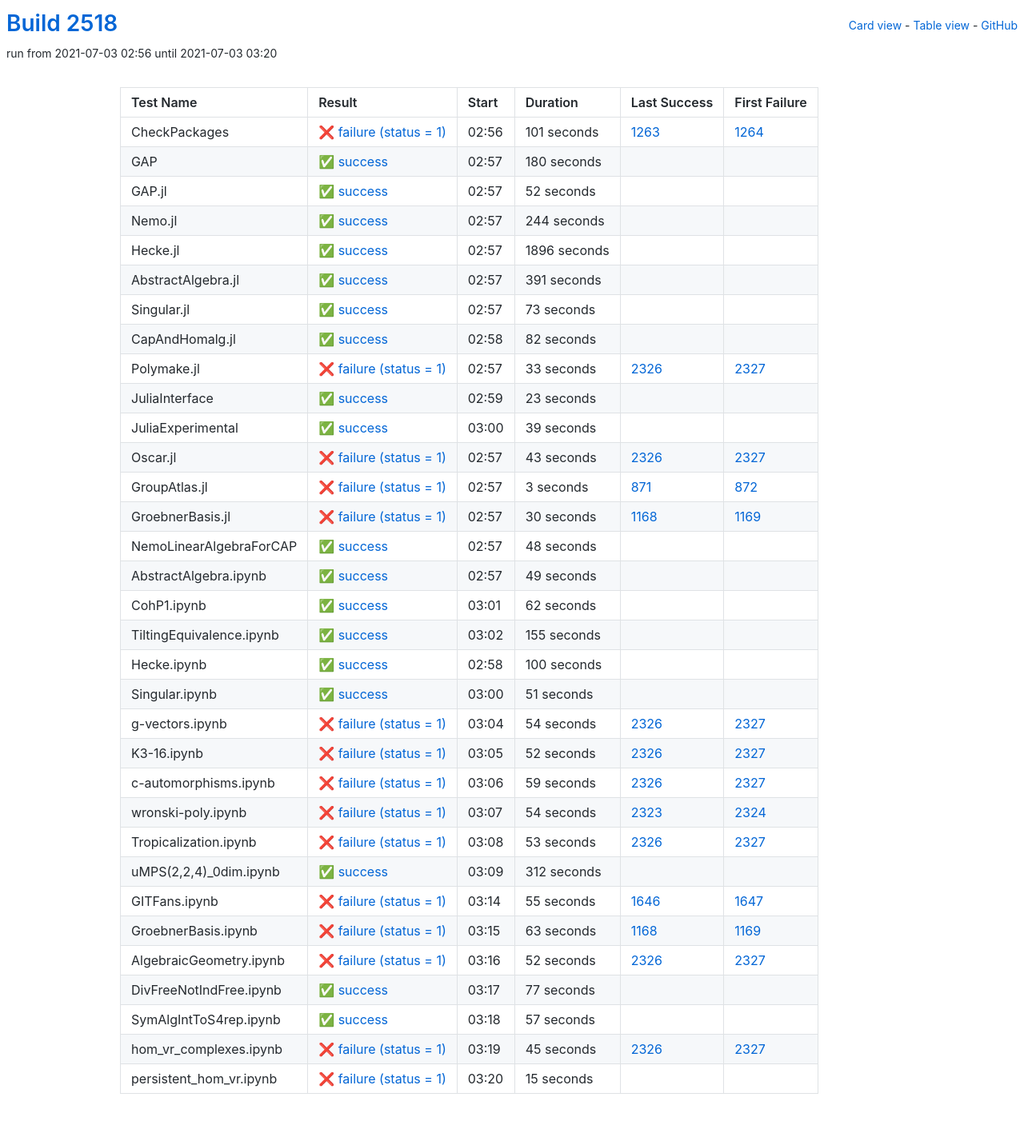
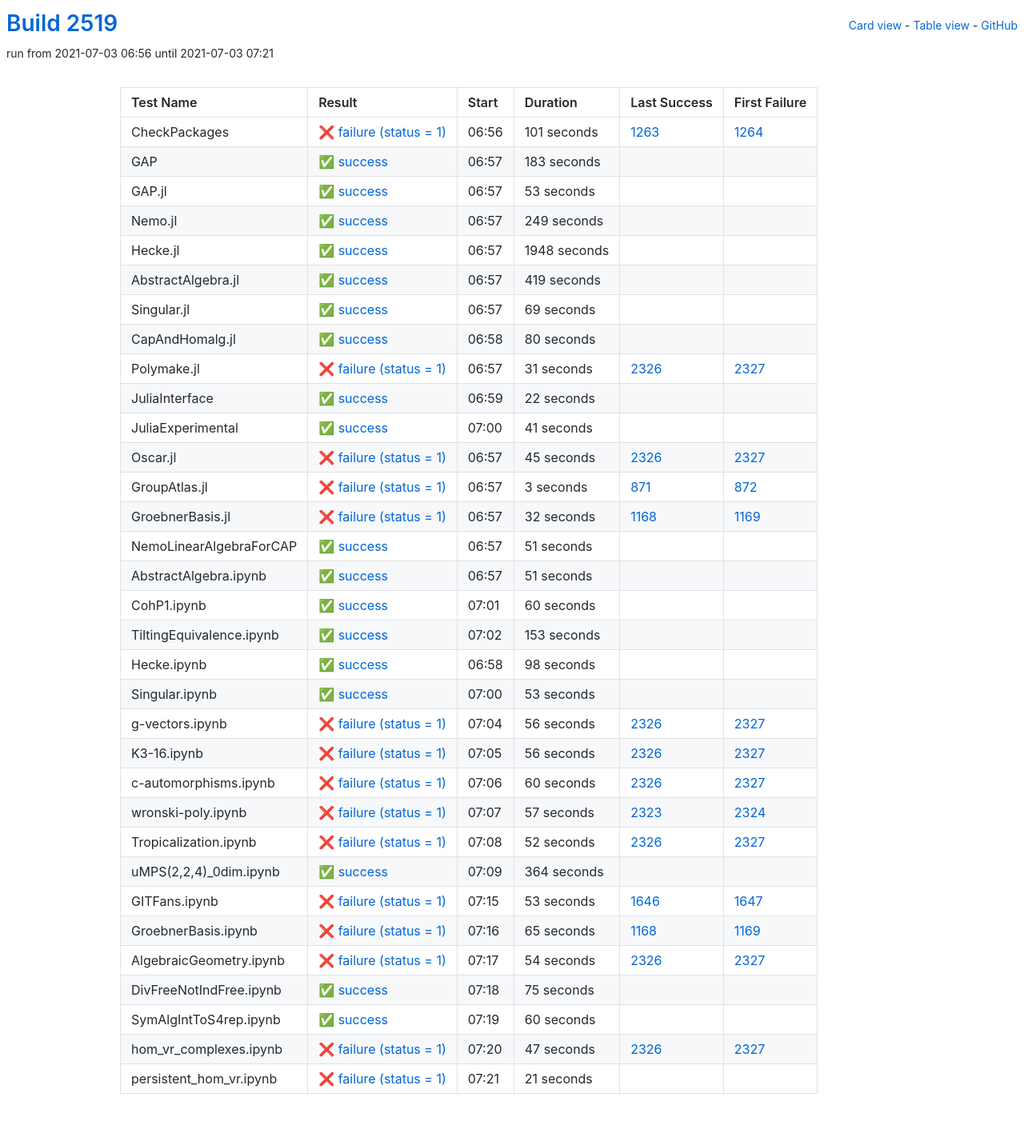
Before and after one commit to oscar-system/oscar-ci-status-stable, a Jekyll site: the page built from table.html, in a window 1280 px wide. Shown: the whole page at 80% size. Built offline with Jekyll 4.4.1, drawn with Linux system fonts in a browser that asks for light colours.

Commit message:
Build #2519

```diff
--- a/_data/ci.yml
+++ b/_data/ci.yml
@@ -1,6 +1,6 @@
 ---
-build: 2518
-build_url: https://oscarci.mathematik.uni-kl.de/job/oscar-stable/2518/
+build: 2519
+build_url: https://oscarci.mathematik.uni-kl.de/job/oscar-stable/2519/
 job: oscar-stable
 organization: oscar-system
 repo: oscar-ci-status-stable
@@ -8,8 +8,8 @@ repourl: https://github.com/oscar-system/oscar-ci-status-stable
 tests:
 - name: CheckPackages
   id: checkpackages
-  log: https://oscarci.mathematik.uni-kl.de/job/oscar-stable/2518/artifact/logs/build-2518/CheckPackages.log
-  start: 2021-07-03 02:56
+  log: https://oscarci.mathematik.uni-kl.de/job/oscar-stable/2519/artifact/logs/build-2519/CheckPackages.log
+  start: 2021-07-03 06:56
   success: false
   exitcode: 1
   status: failure
@@ -20,140 +20,140 @@ tests:
   first_failure_url: https://oscarci.mathematik.uni-kl.de/job/oscar-stable/1264/
 - name: GAP
   id: gap
-  log: https://oscarci.mathematik.uni-kl.de/job/oscar-stable/2518/artifact/logs/build-2518/GAP.log
-  start: 2021-07-03 02:57
+  log: https://oscarci.mathematik.uni-kl.de/job/oscar-stable/2519/artifact/logs/build-2519/GAP.log
+  start: 2021-07-03 06:57
   success: true
   exitcode: 0
   status: success
-  duration: 180
+  duration: 183
   last_success: false
   last_success_url:
   first_failure: false
   first_failure_url:
 - name: GAP.jl
   id: gap-jl
-  log: https://oscarci.mathematik.uni-kl.de/job/oscar-stable/2518/artifact/logs/build-2518/GAP.jl.log
-  start: 2021-07-03 02:57
+  log: https://oscarci.mathematik.uni-kl.de/job/oscar-stable/2519/artifact/logs/build-2519/GAP.jl.log
+  start: 2021-07-03 06:57
   success: true
   exitcode: 0
   status: success
-  duration: 52
+  duration: 53
   last_success: false
   last_success_url:
   first_failure: false
   first_failure_url:
 - name: Nemo.jl
   id: nemo-jl
-  log: https://oscarci.mathematik.uni-kl.de/job/oscar-stable/2518/artifact/logs/build-2518/Nemo.jl.log
-  start: 2021-07-03 02:57
+  log: https://oscarci.mathematik.uni-kl.de/job/oscar-stable/2519/artifact/logs/build-2519/Nemo.jl.log
+  start: 2021-07-03 06:57
   success: true
   exitcode: 0
   status: success
-  duration: 244
+  duration: 249
   last_success: false
   last_success_url:
   first_failure: false
   first_failure_url:
 - name: Hecke.jl
   id: hecke-jl
-  log: https://oscarci.mathematik.uni-kl.de/job/oscar-stable/2518/artifact/logs/build-2518/Hecke.jl.log
-  start: 2021-07-03 02:57
+  log: https://oscarci.mathematik.uni-kl.de/job/oscar-stable/2519/artifact/logs/build-2519/Hecke.jl.log
+  start: 2021-07-03 06:57
   success: true
   exitcode: 0
   status: success
-  duration: 1896
+  duration: 1948
   last_success: false
   last_success_url:
   first_failure: false
   first_failure_url:
 - name: AbstractAlgebra.jl
   id: abstractalgebra-jl
-  log: https://oscarci.mathematik.uni-kl.de/job/oscar-stable/2518/artifact/logs/build-2518/AbstractAlgebra.jl.log
-  start: 2021-07-03 02:57
+  log: https://oscarci.mathematik.uni-kl.de/job/oscar-stable/2519/artifact/logs/build-2519/AbstractAlgebra.jl.log
+  start: 2021-07-03 06:57
   success: true
   exitcode: 0
   status: success
-  duration: 391
+  duration: 419
   last_success: false
   last_success_url:
   first_failure: false
   first_failure_url:
 - name: Singular.jl
   id: singular-jl
-  log: https://oscarci.mathematik.uni-kl.de/job/oscar-stable/2518/artifact/logs/build-2518/Singular.jl.log
-  start: 2021-07-03 02:57
+  log: https://oscarci.mathematik.uni-kl.de/job/oscar-stable/2519/artifact/logs/build-2519/Singular.jl.log
+  start: 2021-07-03 06:57
   success: true
   exitcode: 0
   status: success
-  duration: 73
+  duration: 69
   last_success: false
   last_success_url:
   first_failure: false
   first_failure_url:
 - name: CapAndHomalg.jl
   id: capandhomalg-jl
-  log: https://oscarci.mathematik.uni-kl.de/job/oscar-stable/2518/artifact/logs/build-2518/CapAndHomalg.jl.log
-  start: 2021-07-03 02:58
+  log: https://oscarci.mathematik.uni-kl.de/job/oscar-stable/2519/artifact/logs/build-2519/CapAndHomalg.jl.log
+  start: 2021-07-03 06:58
   success: true
   exitcode: 0
   status: success
-  duration: 82
+  duration: 80
   last_success: false
   last_success_url:
   first_failure: false
   first_failure_url:
 - name: Polymake.jl
   id: polymake-jl
-  log: https://oscarci.mathematik.uni-kl.de/job/oscar-stable/2518/artifact/logs/build-2518/Polymake.jl.log
-  start: 2021-07-03 02:57
+  log: https://oscarci.mathematik.uni-kl.de/job/oscar-stable/2519/artifact/logs/build-2519/Polymake.jl.log
+  start: 2021-07-03 06:57
   success: false
   exitcode: 1
   status: failure
-  duration: 33
+  duration: 31
   last_success: 2326
   last_success_url: https://oscarci.mathematik.uni-kl.de/job/oscar-stable/2326/
   first_failure: 2327
   first_failure_url: https://oscarci.mathematik.uni-kl.de/job/oscar-stable/2327/
 - name: JuliaInterface
   id: juliainterface
-  log: https://oscarci.mathematik.uni-kl.de/job/oscar-stable/2518/artifact/logs/build-2518/JuliaInterface.log
-  start: 2021-07-03 02:59
+  log: https://oscarci.mathematik.uni-kl.de/job/oscar-stable/2519/artifact/logs/build-2519/JuliaInterface.log
+  start: 2021-07-03 06:59
   success: true
   exitcode: 0
   status: success
-  duration: 23
+  duration: 22
   last_success: false
   last_success_url:
   first_failure: false
   first_failure_url:
 - name: JuliaExperimental
   id: juliaexperimental
-  log: https://oscarci.mathematik.uni-kl.de/job/oscar-stable/2518/artifact/logs/build-2518/JuliaExperimental.log
-  start: 2021-07-03 03:00
+  log: https://oscarci.mathematik.uni-kl.de/job/oscar-stable/2519/artifact/logs/build-2519/JuliaExperimental.log
+  start: 2021-07-03 07:00
   success: true
   exitcode: 0
   status: success
-  duration: 39
+  duration: 41
   last_success: false
   last_success_url:
   first_failure: false
   first_failure_url:
 - name: Oscar.jl
   id: oscar-jl
-  log: https://oscarci.mathematik.uni-kl.de/job/oscar-stable/2518/artifact/logs/build-2518/Oscar.jl.log
-  start: 2021-07-03 02:57
+  log: https://oscarci.mathematik.uni-kl.de/job/oscar-stable/2519/artifact/logs/build-2519/Oscar.jl.log
+  start: 2021-07-03 06:57
   success: false
   exitcode: 1
   status: failure
-  duration: 43
+  duration: 45
   last_success: 2326
   last_success_url: https://oscarci.mathematik.uni-kl.de/job/oscar-stable/2326/
   first_failure: 2327
   first_failure_url: https://oscarci.mathematik.uni-kl.de/job/oscar-stable/2327/
 - name: GroupAtlas.jl
   id: groupatlas-jl
-  log: https://oscarci.mathematik.uni-kl.de/job/oscar-stable/2518/artifact/logs/build-2518/GroupAtlas.jl.log
-  start: 2021-07-03 02:57
+  log: https://oscarci.mathematik.uni-kl.de/job/oscar-stable/2519/artifact/logs/build-2519/GroupAtlas.jl.log
+  start: 2021-07-03 06:57
   success: false
   exitcode: 1
   status: failure
@@ -164,80 +164,20 @@ tests:
   first_failure_url: https://oscarci.mathematik.uni-kl.de/job/oscar-stable/872/
 - name: GroebnerBasis.jl
   id: groebnerbasis-jl
-  log: https://oscarci.mathematik.uni-kl.de/job/oscar-stable/2518/artifact/logs/build-2518/GroebnerBasis.jl.log
-  start: 2021-07-03 02:57
+  log: https://oscarci.mathematik.uni-kl.de/job/oscar-stable/2519/artifact/logs/build-2519/GroebnerBasis.jl.log
+  start: 2021-07-03 06:57
   success: false
   exitcode: 1
   status: failure
-  duration: 30
+  duration: 32
   last_success: 1168
   last_success_url: https://oscarci.mathematik.uni-kl.de/job/oscar-stable/1168/
   first_failure: 1169
   first_failure_url: https://oscarci.mathematik.uni-kl.de/job/oscar-stable/1169/
 - name: NemoLinearAlgebraForCAP
   id: nemolinearalgebraforcap
-  log: https://oscarci.mathematik.uni-kl.de/job/oscar-stable/2518/artifact/logs/build-2518/NemoLinearAlgebraForCAP.log
-  start: 2021-07-03 02:57
-  success: true
-  exitcode: 0
-  status: success
-  duration: 48
-  last_success: false
-  last_success_url:
-  first_failure: false
-  first_failure_url:
-- name: AbstractAlgebra.ipynb
-  id: abstractalgebra-ipynb
-  log: https://oscarci.mathematik.uni-kl.de/job/oscar-stable/2518/artifact/logs/build-2518/AbstractAlgebra.ipynb.log
-  start: 2021-07-03 02:57
-  success: true
-  exitcode: 0
-  status: success
-  duration: 49
-  last_success: false
-  last_success_url:
-  first_failure: false
-  first_failure_url:
-- name: CohP1.ipynb
-  id: cohp1-ipynb
-  log: https://oscarci.mathematik.uni-kl.de/job/oscar-stable/2518/artifact/logs/build-2518/CohP1.ipynb.log
-  start: 2021-07-03 03:01
-  success: true
-  exitcode: 0
-  status: success
-  duration: 62
-  last_success: false
-  last_success_url:
-  first_failure: false
-  first_failure_url:
-- name: TiltingEquivalence.ipynb
-  id: tiltingequivalence-ipynb
-  log: https://oscarci.mathematik.uni-kl.de/job/oscar-stable/2518/artifact/logs/build-2518/TiltingEquivalence.ipynb.log
-  start: 2021-07-03 03:02
-  success: true
-  exitcode: 0
-  status: success
-  duration: 155
-  last_success: false
-  last_success_url:
-  first_failure: false
-  first_failure_url:
-- name: Hecke.ipynb
-  id: hecke-ipynb
-  log: https://oscarci.mathematik.uni-kl.de/job/oscar-stable/2518/artifact/logs/build-2518/Hecke.ipynb.log
-  start: 2021-07-03 02:58
-  success: true
-  exitcode: 0
-  status: success
-  duration: 100
-  last_success: false
-  last_success_url:
-  first_failure: false
-  first_failure_url:
-- name: Singular.ipynb
-  id: singular-ipynb
-  log: https://oscarci.mathematik.uni-kl.de/job/oscar-stable/2518/artifact/logs/build-2518/Singular.ipynb.log
-  start: 2021-07-03 03:00
+  log: https://oscarci.mathematik.uni-kl.de/job/oscar-stable/2519/artifact/logs/build-2519/NemoLinearAlgebraForCAP.log
+  start: 2021-07-03 06:57
   success: true
   exitcode: 0
   status: success
@@ -246,10 +186,166 @@ tests:
   last_success_url:
   first_failure: false
   first_failure_url:
+- name: AbstractAlgebra.ipynb
+  id: abstractalgebra-ipynb
+  log: https://oscarci.mathematik.uni-kl.de/job/oscar-stable/2519/artifact/logs/build-2519/AbstractAlgebra.ipynb.log
+  start: 2021-07-03 06:57
+  success: true
+  exitcode: 0
+  status: success
+  duration: 51
+  last_success: false
+  last_success_url:
+  first_failure: false
+  first_failure_url:
+- name: CohP1.ipynb
+  id: cohp1-ipynb
+  log: https://oscarci.mathematik.uni-kl.de/job/oscar-stable/2519/artifact/logs/build-2519/CohP1.ipynb.log
+  start: 2021-07-03 07:01
+  success: true
+  exitcode: 0
+  status: success
+  duration: 60
+  last_success: false
+  last_success_url:
+  first_failure: false
+  first_failure_url:
+- name: TiltingEquivalence.ipynb
+  id: tiltingequivalence-ipynb
+  log: https://oscarci.mathematik.uni-kl.de/job/oscar-stable/2519/artifact/logs/build-2519/TiltingEquivalence.ipynb.log
+  start: 2021-07-03 07:02
+  success: true
+  exitcode: 0
+  status: success
+  duration: 153
+  last_success: false
+  last_success_url:
+  first_failure: false
+  first_failure_url:
+- name: Hecke.ipynb
+  id: hecke-ipynb
+  log: https://oscarci.mathematik.uni-kl.de/job/oscar-stable/2519/artifact/logs/build-2519/Hecke.ipynb.log
+  start: 2021-07-03 06:58
+  success: true
+  exitcode: 0
+  status: success
+  duration: 98
+  last_success: false
+  last_success_url:
+  first_failure: false
+  first_failure_url:
+- name: Singular.ipynb
+  id: singular-ipynb
+  log: https://oscarci.mathematik.uni-kl.de/job/oscar-stable/2519/artifact/logs/build-2519/Singular.ipynb.log
+  start: 2021-07-03 07:00
+  success: true
+  exitcode: 0
+  status: success
+  duration: 53
+  last_success: false
+  last_success_url:
+  first_failure: false
+  first_failure_url:
 - name: g-vectors.ipynb
   id: g-vectors-ipynb
-  log: https://oscarci.mathematik.uni-kl.de/job/oscar-stable/2518/artifact/logs/build-2518/g-vectors.ipynb.log
-  start: 2021-07-03 03:04
+  log: https://oscarci.mathematik.uni-kl.de/job/oscar-stable/2519/artifact/logs/build-2519/g-vectors.ipynb.log
+  start: 2021-07-03 07:04
+  success: false
+  exitcode: 1
+  status: failure
+  duration: 56
+  last_success: 2326
+  last_success_url: https://oscarci.mathematik.uni-kl.de/job/oscar-stable/2326/
+  first_failure: 2327
+  first_failure_url: https://oscarci.mathematik.uni-kl.de/job/oscar-stable/2327/
+- name: K3-16.ipynb
+  id: k3-16-ipynb
+  log: https://oscarci.mathematik.uni-kl.de/job/oscar-stable/2519/artifact/logs/build-2519/K3-16.ipynb.log
+  start: 2021-07-03 07:05
+  success: false
+  exitcode: 1
+  status: failure
+  duration: 56
+  last_success: 2326
+  last_success_url: https://oscarci.mathematik.uni-kl.de/job/oscar-stable/2326/
+  first_failure: 2327
+  first_failure_url: https://oscarci.mathematik.uni-kl.de/job/oscar-stable/2327/
+- name: c-automorphisms.ipynb
+  id: c-automorphisms-ipynb
+  log: https://oscarci.mathematik.uni-kl.de/job/oscar-stable/2519/artifact/logs/build-2519/c-automorphisms.ipynb.log
+  start: 2021-07-03 07:06
+  success: false
+  exitcode: 1
+  status: failure
+  duration: 60
+  last_success: 2326
+  last_success_url: https://oscarci.mathematik.uni-kl.de/job/oscar-stable/2326/
+  first_failure: 2327
+  first_failure_url: https://oscarci.mathematik.uni-kl.de/job/oscar-stable/2327/
+- name: wronski-poly.ipynb
+  id: wronski-poly-ipynb
+  log: https://oscarci.mathematik.uni-kl.de/job/oscar-stable/2519/artifact/logs/build-2519/wronski-poly.ipynb.log
+  start: 2021-07-03 07:07
+  success: false
+  exitcode: 1
+  status: failure
+  duration: 57
+  last_success: 2323
+  last_success_url: https://oscarci.mathematik.uni-kl.de/job/oscar-stable/2323/
+  first_failure: 2324
+  first_failure_url: https://oscarci.mathematik.uni-kl.de/job/oscar-stable/2324/
+- name: Tropicalization.ipynb
+  id: tropicalization-ipynb
+  log: https://oscarci.mathematik.uni-kl.de/job/oscar-stable/2519/artifact/logs/build-2519/Tropicalization.ipynb.log
+  start: 2021-07-03 07:08
+  success: false
+  exitcode: 1
+  status: failure
+  duration: 52
+  last_success: 2326
+  last_success_url: https://oscarci.mathematik.uni-kl.de/job/oscar-stable/2326/
+  first_failure: 2327
+  first_failure_url: https://oscarci.mathematik.uni-kl.de/job/oscar-stable/2327/
+- name: uMPS(2,2,4)_0dim.ipynb
+  id: umps-2-2-4-0dim-ipynb
+  log: https://oscarci.mathematik.uni-kl.de/job/oscar-stable/2519/artifact/logs/build-2519/uMPS-2-2-4-_0dim.ipynb.log
+  start: 2021-07-03 07:09
+  success: true
+  exitcode: 0
+  status: success
+  duration: 364
+  last_success: false
+  last_success_url:
+  first_failure: false
+  first_failure_url:
+- name: GITFans.ipynb
+  id: gitfans-ipynb
+  log: https://oscarci.mathematik.uni-kl.de/job/oscar-stable/2519/artifact/logs/build-2519/GITFans.ipynb.log
+  start: 2021-07-03 07:15
+  success: false
+  exitcode: 1
+  status: failure
+  duration: 53
+  last_success: 1646
+  last_success_url: https://oscarci.mathematik.uni-kl.de/job/oscar-stable/1646/
+  first_failure: 1647
+  first_failure_url: https://oscarci.mathematik.uni-kl.de/job/oscar-stable/1647/
+- name: GroebnerBasis.ipynb
+  id: groebnerbasis-ipynb
+  log: https://oscarci.mathematik.uni-kl.de/job/oscar-stable/2519/artifact/logs/build-2519/GroebnerBasis.ipynb.log
+  start: 2021-07-03 07:16
+  success: false
+  exitcode: 1
+  status: failure
+  duration: 65
+  last_success: 1168
+  last_success_url: https://oscarci.mathematik.uni-kl.de/job/oscar-stable/1168/
+  first_failure: 1169
+  first_failure_url: https://oscarci.mathematik.uni-kl.de/job/oscar-stable/1169/
+- name: AlgebraicGeometry.ipynb
+  id: algebraicgeometry-ipynb
+  log: https://oscarci.mathematik.uni-kl.de/job/oscar-stable/2519/artifact/logs/build-2519/AlgebraicGeometry.ipynb.log
+  start: 2021-07-03 07:17
   success: false
   exitcode: 1
   status: failure
@@ -258,146 +354,50 @@ tests:
   last_success_url: https://oscarci.mathematik.uni-kl.de/job/oscar-stable/2326/
   first_failure: 2327
   first_failure_url: https://oscarci.mathematik.uni-kl.de/job/oscar-stable/2327/
-- name: K3-16.ipynb
-  id: k3-16-ipynb
-  log: https://oscarci.mathematik.uni-kl.de/job/oscar-stable/2518/artifact/logs/build-2518/K3-16.ipynb.log
-  start: 2021-07-03 03:05
-  success: false
-  exitcode: 1
-  status: failure
-  duration: 52
-  last_success: 2326
-  last_success_url: https://oscarci.mathematik.uni-kl.de/job/oscar-stable/2326/
-  first_failure: 2327
-  first_failure_url: https://oscarci.mathematik.uni-kl.de/job/oscar-stable/2327/
-- name: c-automorphisms.ipynb
-  id: c-automorphisms-ipynb
-  log: https://oscarci.mathematik.uni-kl.de/job/oscar-stable/2518/artifact/logs/build-2518/c-automorphisms.ipynb.log
-  start: 2021-07-03 03:06
-  success: false
-  exitcode: 1
-  status: failure
-  duration: 59
-  last_success: 2326
-  last_success_url: https://oscarci.mathematik.uni-kl.de/job/oscar-stable/2326/
-  first_failure: 2327
-  first_failure_url: https://oscarci.mathematik.uni-kl.de/job/oscar-stable/2327/
-- name: wronski-poly.ipynb
-  id: wronski-poly-ipynb
-  log: https://oscarci.mathematik.uni-kl.de/job/oscar-stable/2518/artifact/logs/build-2518/wronski-poly.ipynb.log
-  start: 2021-07-03 03:07
-  success: false
-  exitcode: 1
-  status: failure
-  duration: 54
-  last_success: 2323
-  last_success_url: https://oscarci.mathematik.uni-kl.de/job/oscar-stable/2323/
-  first_failure: 2324
-  first_failure_url: https://oscarci.mathematik.uni-kl.de/job/oscar-stable/2324/
-- name: Tropicalization.ipynb
-  id: tropicalization-ipynb
-  log: https://oscarci.mathematik.uni-kl.de/job/oscar-stable/2518/artifact/logs/build-2518/Tropicalization.ipynb.log
-  start: 2021-07-03 03:08
-  success: false
-  exitcode: 1
-  status: failure
-  duration: 53
-  last_success: 2326
-  last_success_url: https://oscarci.mathematik.uni-kl.de/job/oscar-stable/2326/
-  first_failure: 2327
-  first_failure_url: https://oscarci.mathematik.uni-kl.de/job/oscar-stable/2327/
-- name: uMPS(2,2,4)_0dim.ipynb
-  id: umps-2-2-4-0dim-ipynb
-  log: https://oscarci.mathematik.uni-kl.de/job/oscar-stable/2518/artifact/logs/build-2518/uMPS-2-2-4-_0dim.ipynb.log
-  start: 2021-07-03 03:09
+- name: DivFreeNotIndFree.ipynb
+  id: divfreenotindfree-ipynb
+  log: https://oscarci.mathematik.uni-kl.de/job/oscar-stable/2519/artifact/logs/build-2519/DivFreeNotIndFree.ipynb.log
+  start: 2021-07-03 07:18
   success: true
   exitcode: 0
   status: success
-  duration: 312
-  last_success: false
-  last_success_url:
-  first_failure: false
-  first_failure_url:
-- name: GITFans.ipynb
-  id: gitfans-ipynb
-  log: https://oscarci.mathematik.uni-kl.de/job/oscar-stable/2518/artifact/logs/build-2518/GITFans.ipynb.log
-  start: 2021-07-03 03:14
-  success: false
-  exitcode: 1
-  status: failure
-  duration: 55
-  last_success: 1646
-  last_success_url: https://oscarci.mathematik.uni-kl.de/job/oscar-stable/1646/
-  first_failure: 1647
-  first_failure_url: https://oscarci.mathematik.uni-kl.de/job/oscar-stable/1647/
-- name: GroebnerBasis.ipynb
-  id: groebnerbasis-ipynb
-  log: https://oscarci.mathematik.uni-kl.de/job/oscar-stable/2518/artifact/logs/build-2518/GroebnerBasis.ipynb.log
-  start: 2021-07-03 03:15
-  success: false
-  exitcode: 1
-  status: failure
-  duration: 63
-  last_success: 1168
-  last_success_url: https://oscarci.mathematik.uni-kl.de/job/oscar-stable/1168/
-  first_failure: 1169
-  first_failure_url: https://oscarci.mathematik.uni-kl.de/job/oscar-stable/1169/
-- name: AlgebraicGeometry.ipynb
-  id: algebraicgeometry-ipynb
-  log: https://oscarci.mathematik.uni-kl.de/job/oscar-stable/2518/artifact/logs/build-2518/AlgebraicGeometry.ipynb.log
-  start: 2021-07-03 03:16
-  success: false
-  exitcode: 1
-  status: failure
-  duration: 52
-  last_success: 2326
-  last_success_url: https://oscarci.mathematik.uni-kl.de/job/oscar-stable/2326/
-  first_failure: 2327
-  first_failure_url: https://oscarci.mathematik.uni-kl.de/job/oscar-stable/2327/
-- name: DivFreeNotIndFree.ipynb
-  id: divfreenotindfree-ipynb
-  log: https://oscarci.mathematik.uni-kl.de/job/oscar-stable/2518/artifact/logs/build-2518/DivFreeNotIndFree.ipynb.log
-  start: 2021-07-03 03:17
-  success: true
-  exitcode: 0
-  status: success
-  duration: 77
+  duration: 75
   last_success: false
   last_success_url:
   first_failure: false
   first_failure_url:
 - name: SymAlgIntToS4rep.ipynb
   id: symalginttos4rep-ipynb
-  log: https://oscarci.mathematik.uni-kl.de/job/oscar-stable/2518/artifact/logs/build-2518/SymAlgIntToS4rep.ipynb.log
-  start: 2021-07-03 03:18
+  log: https://oscarci.mathematik.uni-kl.de/job/oscar-stable/2519/artifact/logs/build-2519/SymAlgIntToS4rep.ipynb.log
+  start: 2021-07-03 07:19
   success: true
   exitcode: 0
   status: success
-  duration: 57
+  duration: 60
   last_success: false
   last_success_url:
   first_failure: false
   first_failure_url:
 - name: hom_vr_complexes.ipynb
   id: hom-vr-complexes-ipynb
-  log: https://oscarci.mathematik.uni-kl.de/job/oscar-stable/2518/artifact/logs/build-2518/hom_vr_complexes.ipynb.log
-  start: 2021-07-03 03:19
+  log: https://oscarci.mathematik.uni-kl.de/job/oscar-stable/2519/artifact/logs/build-2519/hom_vr_complexes.ipynb.log
+  start: 2021-07-03 07:20
   success: false
   exitcode: 1
   status: failure
-  duration: 45
+  duration: 47
   last_success: 2326
   last_success_url: https://oscarci.mathematik.uni-kl.de/job/oscar-stable/2326/
   first_failure: 2327
   first_failure_url: https://oscarci.mathematik.uni-kl.de/job/oscar-stable/2327/
 - name: persistent_hom_vr.ipynb
   id: persistent-hom-vr-ipynb
-  log: https://oscarci.mathematik.uni-kl.de/job/oscar-stable/2518/artifact/logs/build-2518/persistent_hom_vr.ipynb.log
-  start: 2021-07-03 03:20
+  log: https://oscarci.mathematik.uni-kl.de/job/oscar-stable/2519/artifact/logs/build-2519/persistent_hom_vr.ipynb.log
+  start: 2021-07-03 07:21
   success: false
   exitcode: 1
   status: failure
-  duration: 15
+  duration: 21
   last_success: false
   last_success_url:
   first_failure: false
```
Also changed, not shown: README.md.
